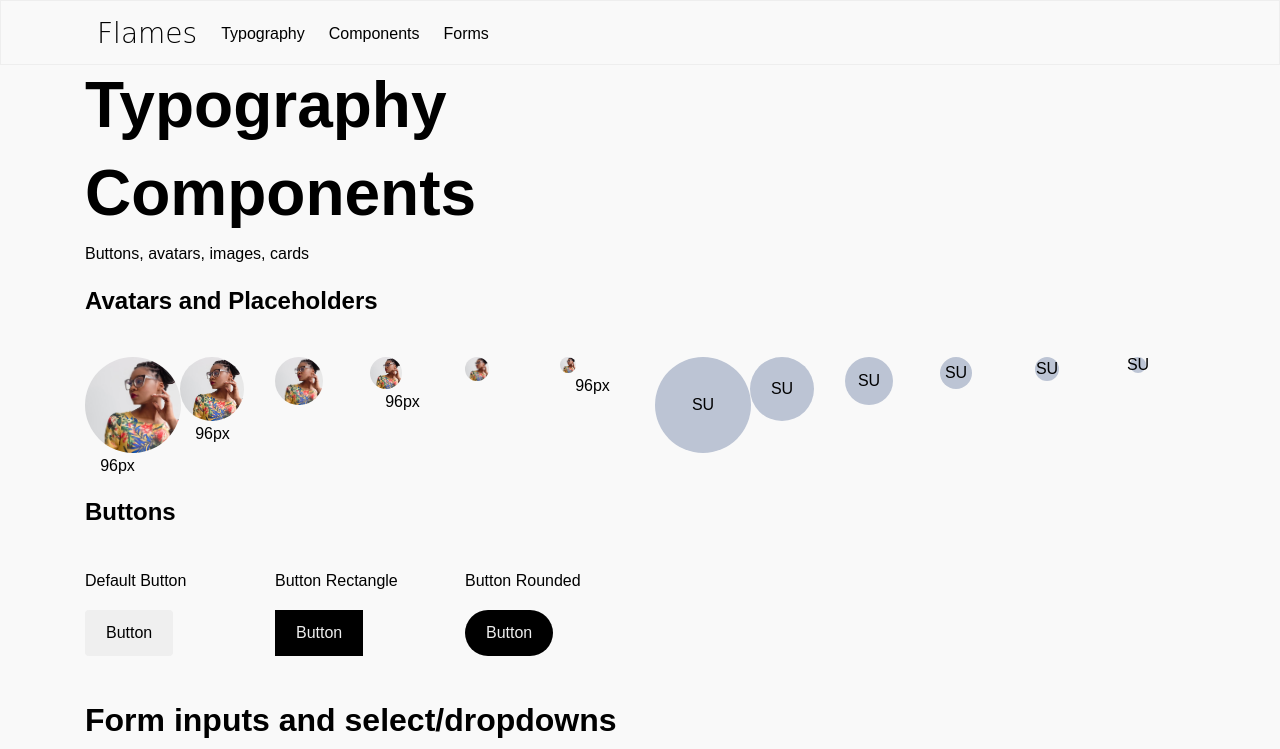
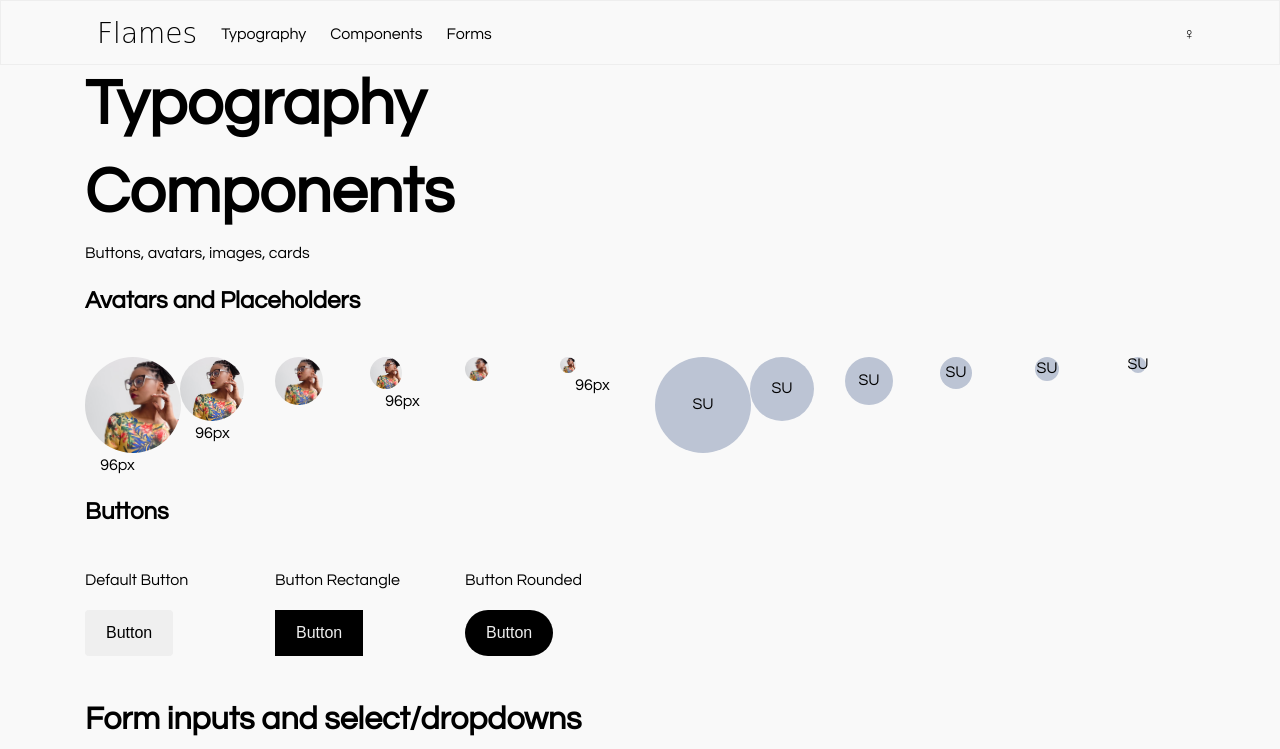
Before and after one commit to wiztemple/flamesui, a website: page index.html in a window 1280 px wide. Shown: the top 749 px of the page. Drawn offline with Linux system fonts and the light colour scheme; a web font is replaced by a local one.

```diff
--- a/index.html
+++ b/index.html
@@ -2,6 +2,7 @@
 <meta name="viewport" content="width=device-width, initial-scale=1.0">
 <meta http-equiv="X-UA-Compatible" content="ie=edge">
 <link href="https://fonts.googleapis.com/css?family=Petit+Formal+Script&display=swap" rel="stylesheet">
+<link href="https://fonts.googleapis.com/css?family=Questrial&display=swap" rel="stylesheet">
 <link rel="stylesheet" href="./css/style.css">
 <title>Flames -- Style Guide</title>
 </head>
@@ -22,6 +23,9 @@
               <a href="index.html" class="navbar-item">Typography</a>
               <a href="#" class="navbar-item">Components</a>
               <a href="#" class="navbar-item">Forms</a>
+            </div>
+            <div class="navbar-right">
+              <a href="index.html" class="navbar-item">&female;</a>
             </div>
           </div>
         </div>
--- a/sass/base/_base.scss
+++ b/sass/base/_base.scss
@@ -45,7 +45,7 @@
 h6, .h6 { font-size: 1rem; line-height: 1.5rem; }
 
 body {
-  font-family: 'Karla', sans-serif;
+  font-family: 'Questrial', sans-serif;
   margin: 0;
   padding: 0;
   text-align: left;
```
Also changed, not shown: assets/images/home.png, css/style.css, 1 other file.
